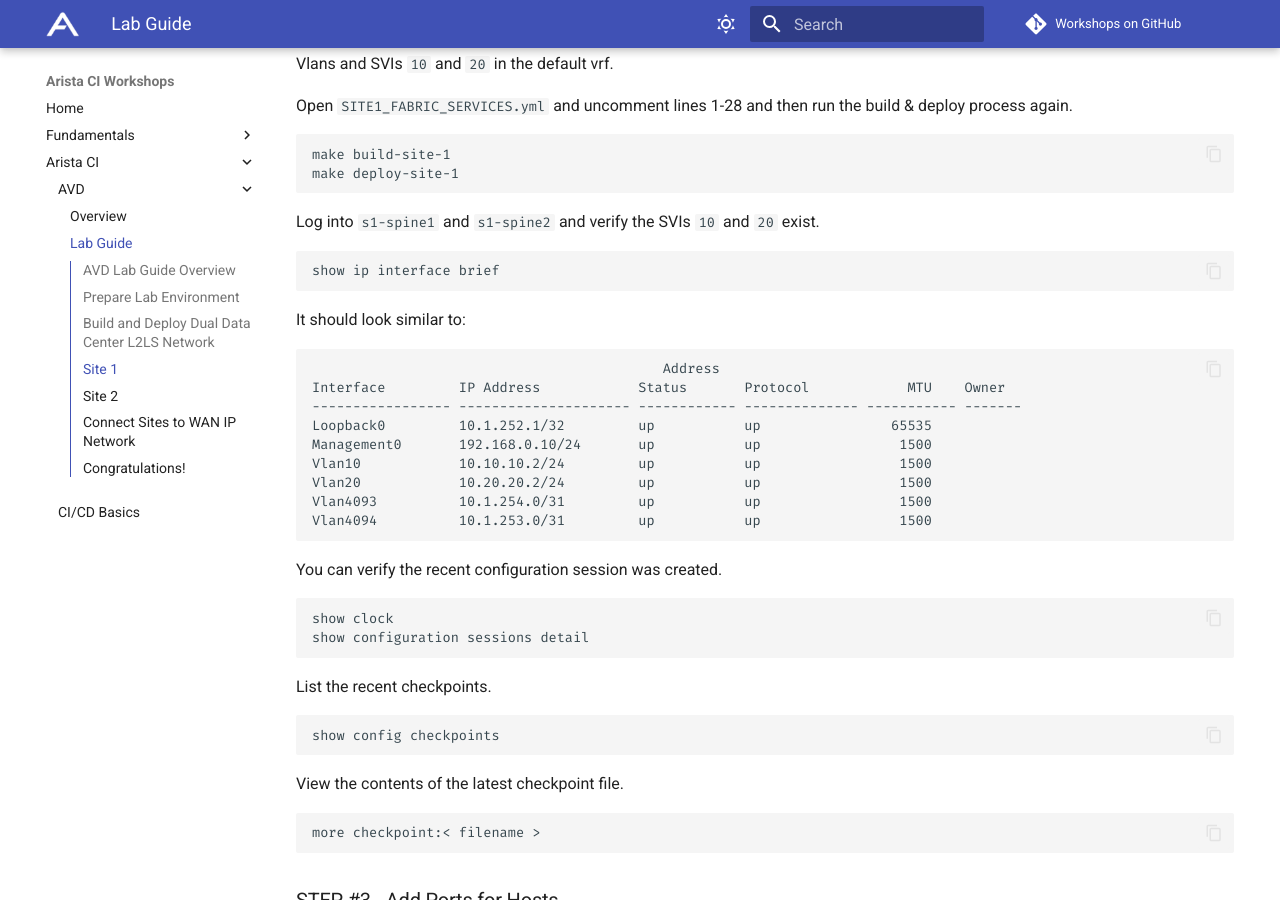
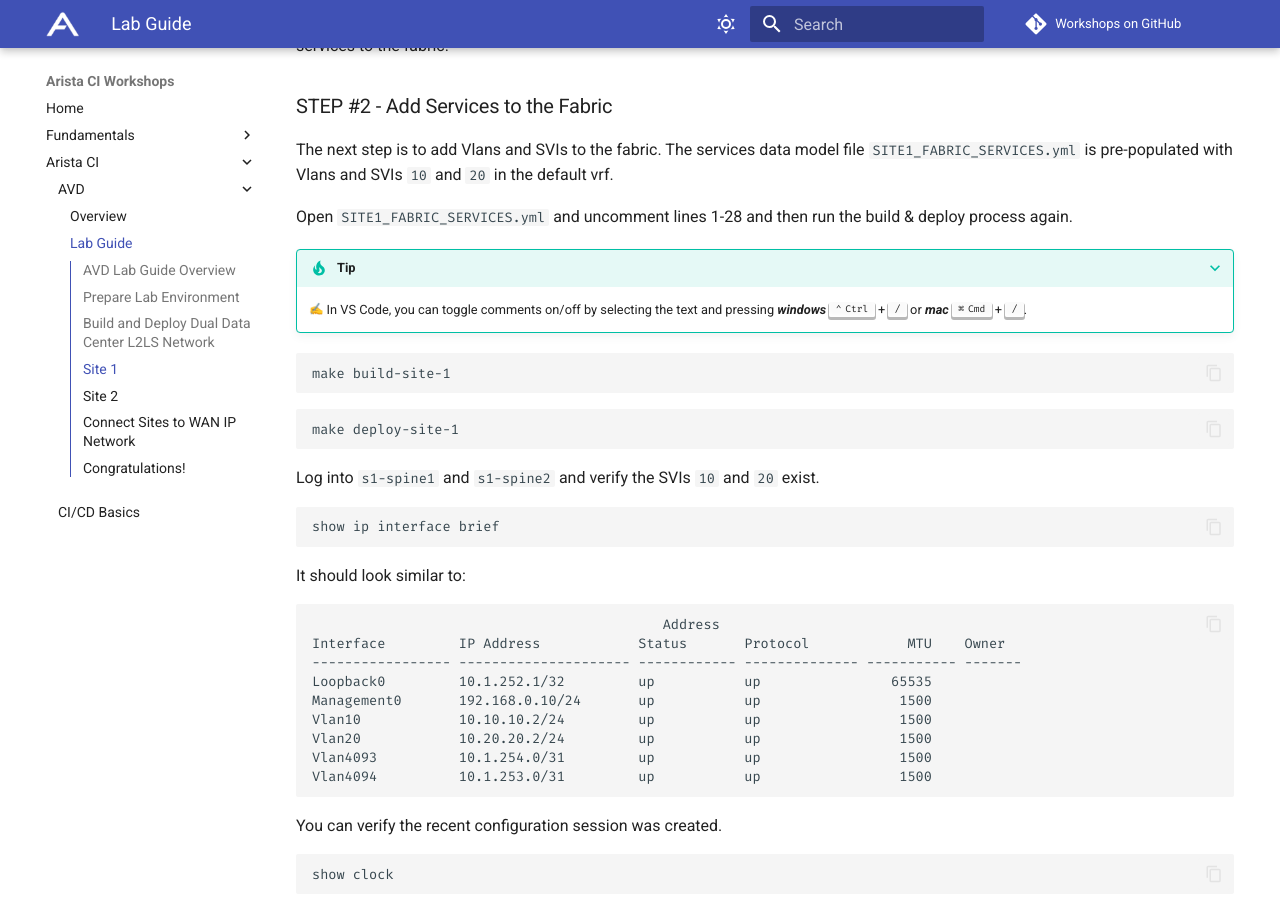
Before and after one commit to aristanetworks/avd-workshops, an MkDocs documentation site: the page built from workshops/avd-lab-guide.md, in a window 1280 px wide and 900 px high, scrolled down 4820 px. Built offline with MkDocs 1.6.1 and Material for MkDocs 9.7.7, drawn with Linux system fonts in a browser that asks for light colours; emoji names are drawn with the system emoji font; comment, search, counter and statistics services are not loaded.

Commit message:
add commenting tip and spacing between commands

````diff
--- a/workshops/avd-lab-guide.md
+++ b/workshops/avd-lab-guide.md
@@ -127,8 +127,17 @@
 
 ``` bash
 show mlag
+```
+
+``` bash
 show vlan brief
+```
+
+``` bash
 show ip interface brief
+```
+
+``` bash
 show port-channel
 ```
 
@@ -140,8 +149,14 @@
 
 Open `SITE1_FABRIC_SERVICES.yml` and uncomment lines 1-28 and then run the build & deploy process again.
 
+???+ tip
+    :writing_hand: In VS Code, you can toggle comments on/off by selecting the text and pressing ***windows*** ++ctrl++ + ++slash++ or ***mac*** ++cmd++ + ++slash++.
+
 ``` bash
 make build-site-1
+```
+
+``` bash
 make deploy-site-1
 ```
 
@@ -169,6 +184,9 @@
 
 ``` bash
 show clock
+```
+
+``` bash
 show configuration sessions detail
 ```
 
@@ -192,6 +210,9 @@
 
 ``` bash
 make build-site-1
+```
+
+``` bash
 make deploy-site-1
 ```
 
@@ -307,8 +328,17 @@
 
 ``` bash
 make build-site-1
+```
+
+``` bash
 make build-site-2
+```
+
+``` bash
 make deploy-site-1
+```
+
+``` bash
 make deploy-site-2
 ```
 
@@ -332,7 +362,9 @@
 ``` bash
 # s2-host1
 ping 10.30.30.100
+```
 
+``` bash
 # s2-host2
 ping 10.40.40.100
 ```
````
